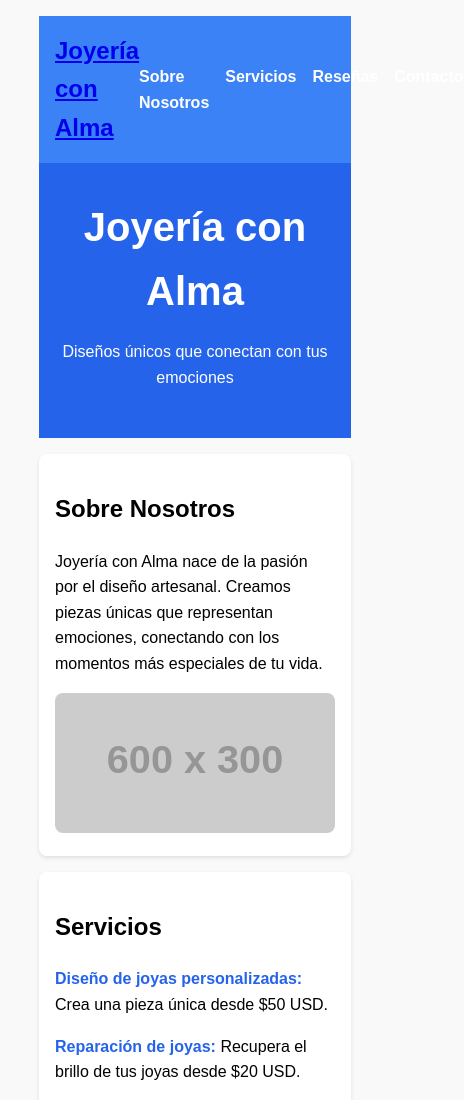
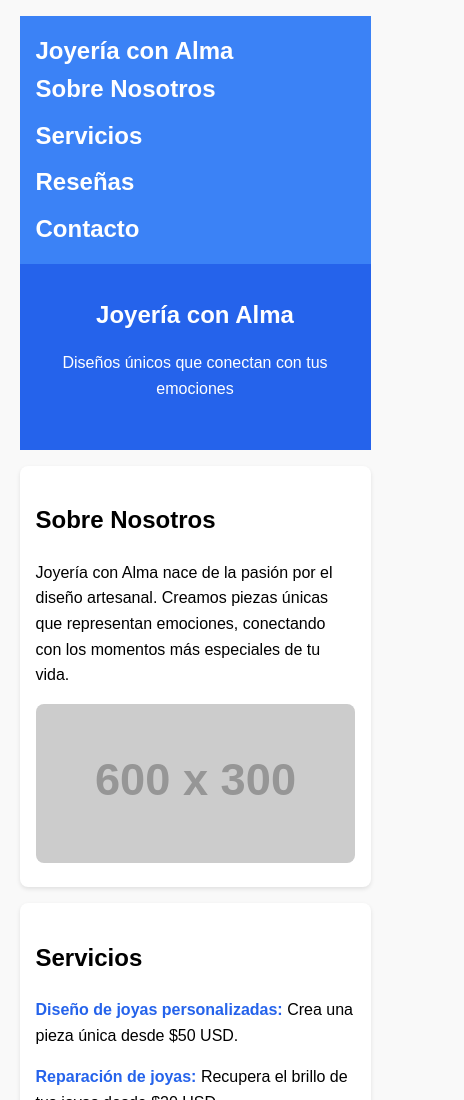
Before and after one commit to Tgomezpenaranda/Joyeria-con-alma, a plain HTML site: page index.html in a window 390 px wide. Shown: the top 1100 px of the page, 464 px wide, since content can reach past the window. Drawn offline with Linux system fonts and the light colour scheme; placeholder pictures from the web are drawn by us.

Commit message:
sexta modificacion

```diff
--- a/index.html
+++ b/index.html
@@ -13,7 +13,7 @@
       background-color: #f9f9f9;
     }
     .max-w-7xl {
-      max-width: 80%;
+      max-width: 90%;
       margin: 0 auto;
       padding: 1rem;
     }
@@ -24,17 +24,24 @@
       display: flex;
       justify-content: space-between;
       align-items: center;
+      flex-wrap: wrap;
+    }
+    nav a {
+      font-size: 1.5rem;
+      font-weight: bold;
+      text-decoration: none;
+      color: white;
     }
     nav ul {
       list-style: none;
+      padding: 0;
       margin: 0;
-      padding: 0;
       display: flex;
       gap: 1rem;
     }
     nav ul li a {
+      text-decoration: none;
       color: white;
-      text-decoration: none;
       font-weight: bold;
     }
     nav ul li a:hover {
@@ -95,13 +102,37 @@
       height: auto;
       border-radius: 0.5rem;
     }
+
+    /* Responsiveness */
+    @media (max-width: 768px) {
+      nav {
+        flex-direction: column;
+        align-items: flex-start;
+      }
+      nav ul {
+        flex-direction: column;
+        gap: 0.5rem;
+      }
+      .banner h1 {
+        font-size: 2rem;
+      }
+    }
+    @media (max-width: 480px) {
+      .banner h1 {
+        font-size: 1.5rem;
+      }
+      nav ul {
+        flex-direction: column;
+        align-items: flex-start;
+      }
+    }
   </style>
 </head>
 <body>
   <div class="max-w-7xl">
     <!-- Menú de navegación -->
     <nav>
-      <a href="#" style="font-size: 1.5rem; font-weight: bold;">Joyería con Alma</a>
+      <a href="#">Joyería con Alma</a>
       <ul>
         <li><a href="#about">Sobre Nosotros</a></li>
         <li><a href="#services">Servicios</a></li>
```
